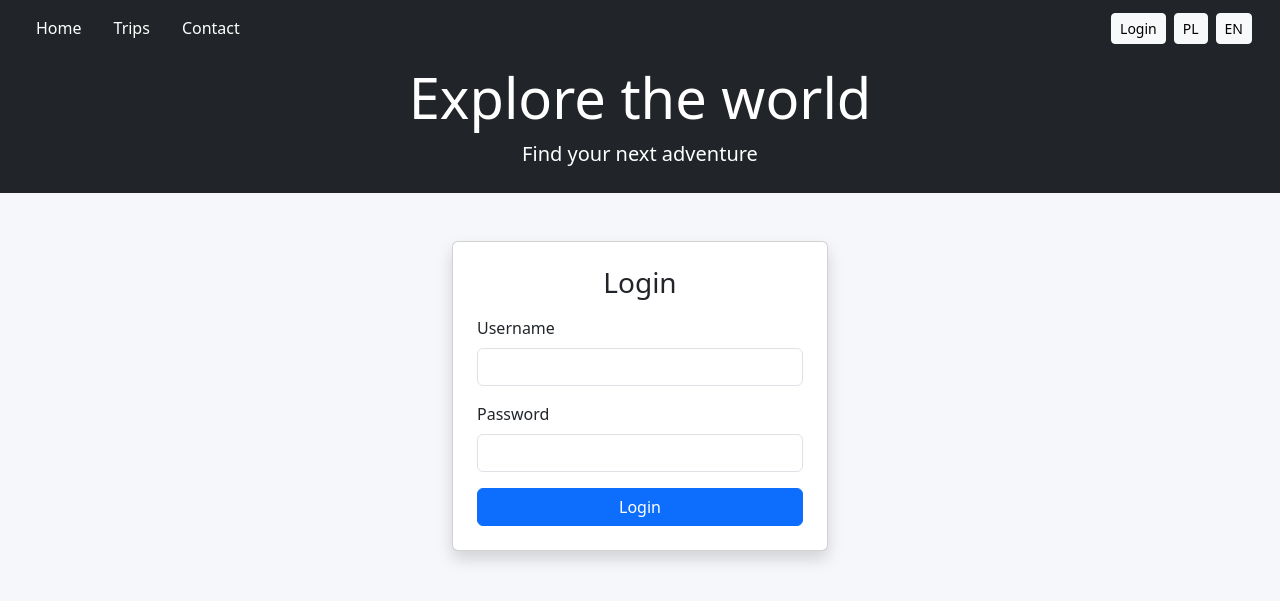
After one commit to piotrgolebiewski07/travel_agency, a Django app: page /accounts/login/ in a window 1280 px wide. The commit adds this page. Shown: the top 601 px of the page. Run offline with Django 5.2, Linux system fonts and the light colour scheme.

Commit message:
Add authentication, login UI and restrict review creation

```diff
--- a/config/settings.py
+++ b/config/settings.py
@@ -135,3 +135,6 @@ REST_FRAMEWORK = {
     "DEFAULT_PAGINATION_CLASS": "rest_framework.pagination.PageNumberPagination",
     "PAGE_SIZE": 5,
 }
+
+LOGIN_REDIRECT_URL = "/"
+LOGOUT_REDIRECT_URL = "/"
--- a/config/urls.py
+++ b/config/urls.py
@@ -32,6 +32,7 @@ urlpatterns = [
     path('trips/', include('trips.urls')),
     path('api/', include('trips.api_urls')),
     path('i18n/', include('django.conf.urls.i18n')),
+    path("accounts/", include("django.contrib.auth.urls")),
 ]
 
 urlpatterns += static(settings.MEDIA_URL, document_root=settings.MEDIA_ROOT)
--- a/templates/base.html
+++ b/templates/base.html
@@ -17,19 +17,44 @@
 <body style="background-color: #f5f7fa;">
 
 <nav class="navbar navbar-expand-lg navbar-dark bg-dark px-3">
-    <div class="navbar-nav">
+    <div class="container-fluid d-flex justify-content-between align-items-center">
+
+        <!-- LEFT -->
+        <div class="navbar-nav d-flex flex-row gap-3">
             <a class="nav-link text-white" href="/">{% t "Strona główna" "Home" %}</a>
             <a class="nav-link text-white" href="/trips/">{% t "Wycieczki" "Trips" %}</a>
             <a class="nav-link text-white" href="/contact/">{% t "Kontakt" "Contact" %}</a>
         </div>
 
-        <form action="{% url 'set_language' %}" method="post" class="ms-auto d-flex gap-2">
+        <!-- RIGHT -->
+        <div class="d-flex gap-2 align-items-center">
+
+            {% if request.user.is_authenticated %}
+                <span class="text-white small">
+                    {{ request.user.username }}
+                </span>
+
+                <form action="{% url 'logout' %}" method="post">
+                    {% csrf_token %}
+                    <button class="btn btn-sm btn-outline-light">Logout</button>
+                </form>
+            {% else %}
+                <a href="{% url 'login' %}" class="btn btn-sm btn-light">
+                    Login
+                </a>
+            {% endif %}
+
+            <form action="{% url 'set_language' %}" method="post" class="d-flex gap-2">
                 {% csrf_token %}
                 <input name="next" type="hidden" value="{{ request.path }}">
 
                 <button name="language" value="pl" class="btn btn-sm btn-light">PL</button>
                 <button name="language" value="en" class="btn btn-sm btn-light">EN</button>
             </form>
+
+        </div>
+
+    </div>
 
 </nav>
 
--- /dev/null
+++ b/templates/registration/login.html
@@ -0,0 +1,33 @@
+{% extends "base.html" %}
+
+{% block content %}
+<div class="container mt-5" style="max-width:400px;">
+
+    <div class="card shadow p-4">
+        <h3 class="mb-3 text-center">Login</h3>
+
+        <form method="post">
+            {% csrf_token %}
+
+            <div class="mb-3">
+                <label class="form-label">Username</label>
+                <input type="text" name="username" class="form-control">
+            </div>
+
+            <div class="mb-3">
+                <label class="form-label">Password</label>
+                <input type="password" name="password" class="form-control">
+            </div>
+
+            {% if form.errors %}
+                <div class="text-danger small mb-2">
+                    Invalid username or password
+                </div>
+            {% endif %}
+
+            <button class="btn btn-primary w-100">Login</button>
+        </form>
+    </div>
+
+</div>
+{% endblock %}
--- a/trips/admin.py
+++ b/trips/admin.py
@@ -11,5 +11,9 @@ class TripAdmin(admin.ModelAdmin):
     inlines = [TripImageInline]
 
 
+class ReviewAdmin(admin.ModelAdmin):
+    list_display = ("name", "trip", "rating", "created_at")
+
+
 admin.site.register(Trip, TripAdmin)
-admin.site.register(Review)
+admin.site.register(Review, ReviewAdmin)
```
Lines whose indentation alone changed are shown as unchanged.
